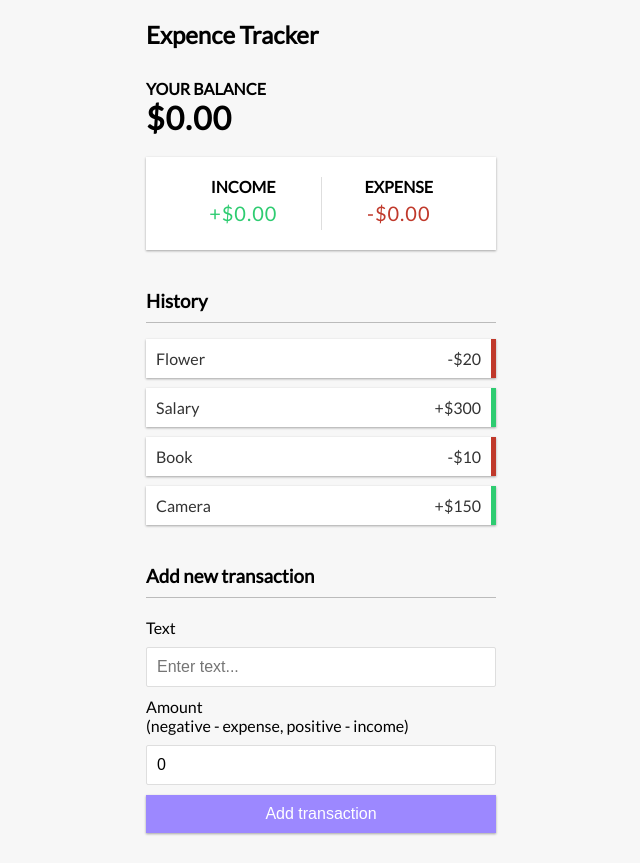
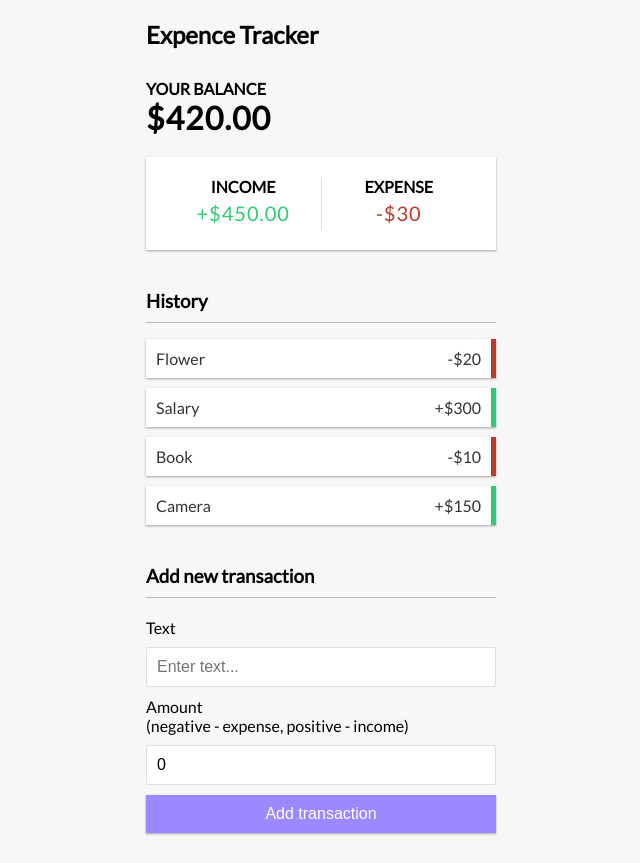
Before and after one commit to Artur-Vanivskyi/Expence-tracker-prac, a React (Create React App) app: page / in a window 1280 px wide. Shown: the whole page, without its empty margins (319-959 px from the left). Built offline with nearby package versions, Linux system fonts and the light colour scheme.

Commit message:
added delete function for context

```diff
--- a/src/components/Balance.js
+++ b/src/components/Balance.js
@@ -2,10 +2,18 @@
 import { GlobalContext } from "../context/GlobalState";
 
 function Balance() {
+
+    const {transactions} = useContext(GlobalContext);
+
+    const amounts = transactions.map(transaction => transaction.amount);
+
+    const total = amounts.reduce((acc, item) => (acc += item), 0).toFixed(2);
+
+
   return (
     <div>
       <h4>Your Balance</h4>
-      <h1>$0.00</h1>
+      <h1>${total}</h1>
     </div>
   );
 }
--- a/src/components/IncomeExpences.js
+++ b/src/components/IncomeExpences.js
@@ -1,15 +1,30 @@
-import React from "react";
+import React, { useContext } from "react";
+import { GlobalContext } from "../context/GlobalState";
 
 function IncomeExpences() {
+  const { transactions } = useContext(GlobalContext);
+
+  const amounts = transactions.map((transaction) => transaction.amount);
+
+  const income = amounts
+    .filter((item) => item > 0)
+    .reduce((total, item) => (total += item), 0)
+    .toFixed(2);
+
+  const expense =
+    amounts
+      .filter((item) => item < 0)
+      .reduce((total, item) => (total += item), 0) * -(1).toFixed(2);
+
   return (
     <div className="inc-exp-container">
       <div>
         <h4>Income</h4>
-        <p className="money plus">+$0.00</p>
+        <p className="money plus">+${income}</p>
       </div>
       <div>
         <h4>Expense</h4>
-        <p className="money minus">-$0.00</p>
+        <p className="money minus">-${expense}</p>
       </div>
     </div>
   );
--- a/src/components/Transaction.js
+++ b/src/components/Transaction.js
@@ -1,7 +1,10 @@
-import React from "react";
+import React,{ useContext } from "react";
+
+import { GlobalContext } from "../context/GlobalState";
 
 function Transaction({ transaction }) {
   const sign = transaction.amount < 0 ? "-" : "+";
+
 
   return (
     <li className={transaction.amount < 0 ? "minus" : "plus"}>
--- a/src/context/AppReducer.js
+++ b/src/context/AppReducer.js
@@ -1,6 +1,13 @@
 export default (state, action) => {
-    switch(action.type){
-        default:
-            return state;
-    }
-}
+  switch (action.type) {
+    case "DELETE_TRANSACTION":
+      return {
+        ...state,
+        transactions: state.transactions.filter(
+          (transaction) => transaction.id !== action.payload
+        ),
+      };
+    default:
+      return state;
+  }
+};
--- a/src/context/GlobalState.js
+++ b/src/context/GlobalState.js
@@ -20,10 +20,18 @@
 export const GlobalProvider = ({ children }) => {
   const [state, dispatch] = useReducer(AppReducer, initialState);
 
+  //Actions
+  function deleteTransaction(id) {
+    dispatch({
+        type: "DELETE_TRANSACTION",
+        payload: id
+    })
+  }
   return (
     <GlobalContext.Provider
       value={{
         transactions: state.transactions,
+        deleteTransaction
       }}
     >
       {children}
```
